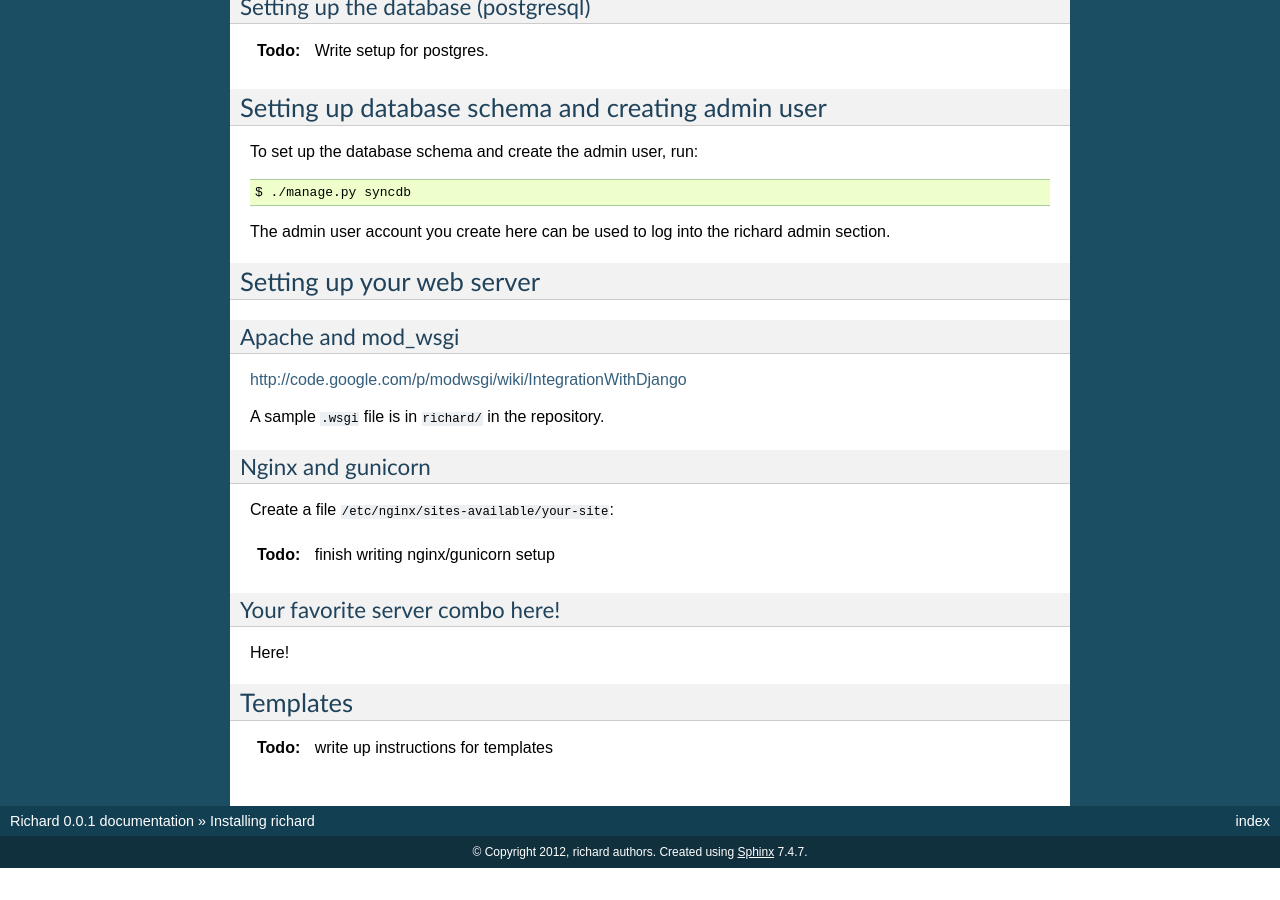
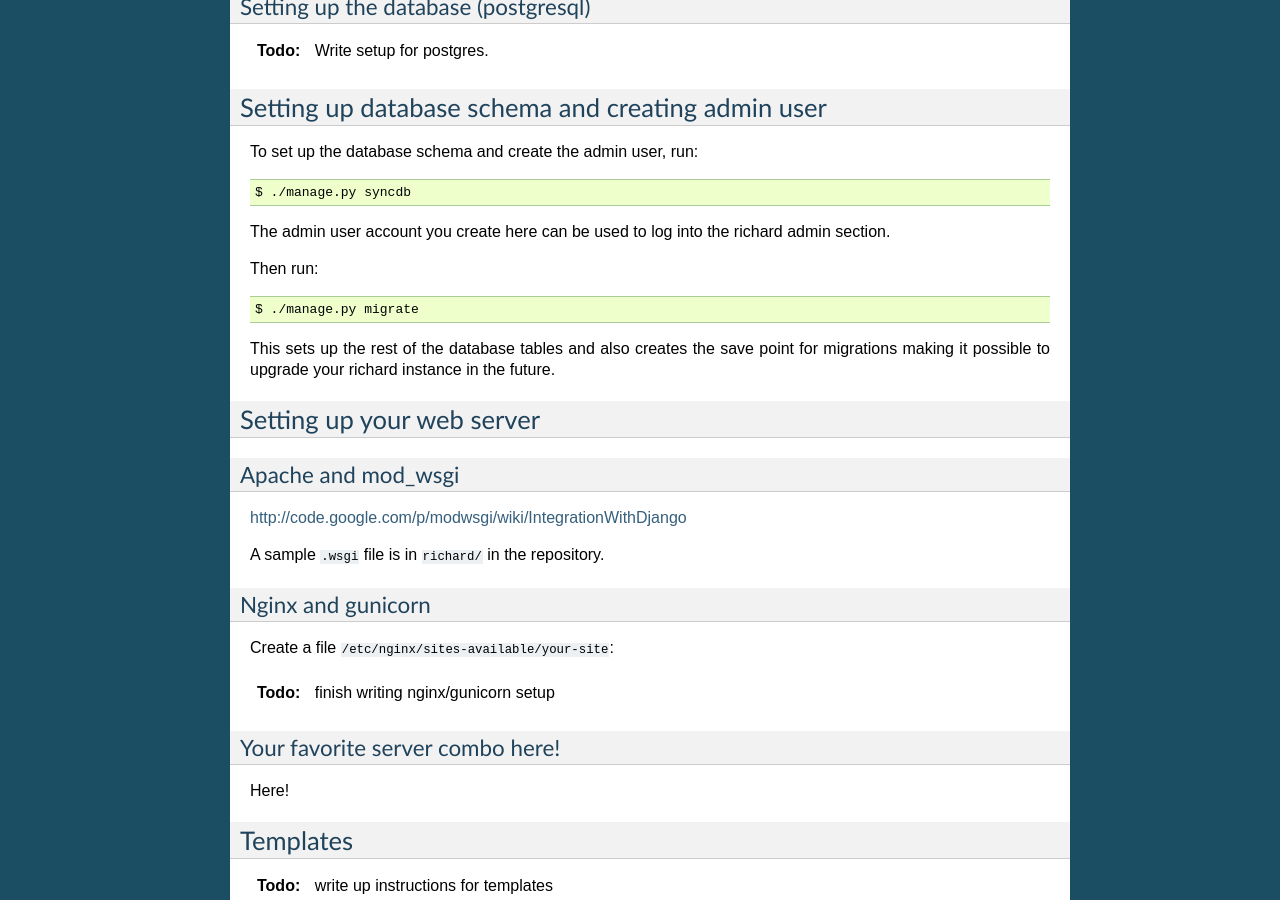
Before and after one commit to pyvideo/richard, a Sphinx documentation site: the page built from docs/admin/install.rst, in a window 1280 px wide and 900 px high, scrolled down 3609 px. Built offline with Sphinx 7.4.7, drawn with Linux system fonts in a browser that asks for light colours; before the commit the page ends 4477 px from its top, so only the background shows below that; some of the changed text lies outside the part shown.

Commit message:
Fix docs
* fixed path to requirements for mysql_backend.txt
* pretty sure we need that ./manage.py migrate step

```diff
--- a/docs/admin/install.rst
+++ b/docs/admin/install.rst
@@ -185,7 +185,7 @@ On Debian, this translates to::
 
 You'll also need some Python packages::
 
-    $ pip install -r requirements/mysql_backend.txt
+    $ pip install -r richard/requirements/mysql_backend.txt
 
 
 Creating database
@@ -253,6 +253,14 @@ To set up the database schema and create the admin user, run::
 The admin user account you create here can be used to log into the
 richard admin section.
 
+Then run::
+
+    $ ./manage.py migrate
+
+This sets up the rest of the database tables and also creates the save point
+for migrations making it possible to upgrade your richard instance in the
+future.
+
 
 Setting up your web server
 ==========================
```
